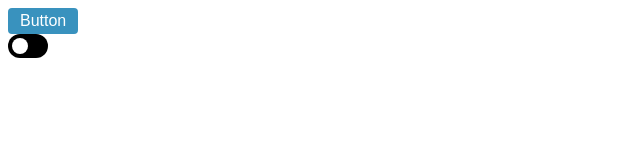
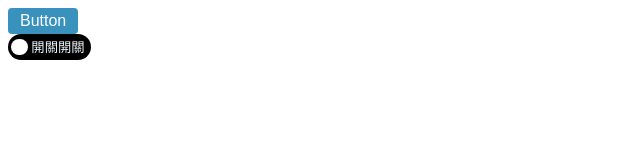
Before and after one commit to penspulse326/custom-react-ui, a React (Vite) app: page / in a window 1280 px wide. Shown: the top 160 px of the page, without its empty margins (0-640 px from the left). Built offline with nearby package versions, Linux system fonts and the light colour scheme.

Commit message:
feat: add Thumb translateX

```diff
--- a/src/components/Switch/index.tsx
+++ b/src/components/Switch/index.tsx
@@ -1,17 +1,23 @@
-import { useState } from 'react';
+import { useState, useRef } from 'react';
 import { StyledButton, Label, Thumb } from './styled';
 
-export interface SwitchProps {}
+export interface SwitchProps {
+  isChecked?: boolean;
+}
 
-const Switch = () => {
-  const [checked, setChecked] = useState(false);
+function Switch({ isChecked = false, ...props }: SwitchProps) {
+  const [checked, setChecked] = useState(isChecked);
+  const labelRef = useRef<HTMLDivElement>(null);
+  const width = labelRef.current?.offsetWidth;
 
   return (
     <StyledButton type="button" onClick={() => setChecked(!checked)}>
-      <Thumb $isChecked={checked} />
-      <Label $isChecked={checked}></Label>
+      <Thumb $isChecked={checked} $width={width} />
+      <Label ref={labelRef} $isChecked={checked} $width={width}>
+        開關開關
+      </Label>
     </StyledButton>
   );
-};
+}
 
 export default Switch;
--- a/src/components/Switch/styled.ts
+++ b/src/components/Switch/styled.ts
@@ -2,6 +2,7 @@ import styled, { css } from 'styled-components';
 
 interface Props {
   $isChecked: boolean;
+  $width?: number;
 }
 
 export const Label = styled.div<Props>`
@@ -10,17 +11,25 @@ export const Label = styled.div<Props>`
   display: flex;
   justify-content: center;
 
+  margin: 0 0.25em;
+
   color: aliceblue;
-  line-height: 1.2;
+  white-space: nowrap;
 
   transition: 0.2s;
+
+  ${({ $isChecked }) =>
+    $isChecked &&
+    css`
+      transform: translateX(-1.25em);
+    `}
 `;
 
 export const Thumb = styled.div<Props>`
   position: relative;
 
-  width: 1.2em;
-  height: 1.2em;
+  width: 1.25em;
+  height: 1.25em;
   aspect-ratio: 1;
   border-radius: 9999px;
 
@@ -28,10 +37,11 @@ export const Thumb = styled.div<Props>`
 
   transition: 0.2s;
 
-  ${({ $isChecked }) =>
+  // 位移量是 label 實際寬度 $width 再加上 label 的 margin-x
+  ${({ $isChecked, $width }) =>
     $isChecked &&
     css`
-      transform: translateX(1.2em);
+      transform: translateX(calc(${$width}px + 0.5em));
     `}
 `;
 
@@ -42,8 +52,7 @@ export const StyledButton = styled.button`
   display: flex;
   align-items: center;
 
-  padding: 4px;
-  width: 40px;
+  padding: 0.25em;
   border: none;
   border-radius: 9999px;
   outline: none;
```
